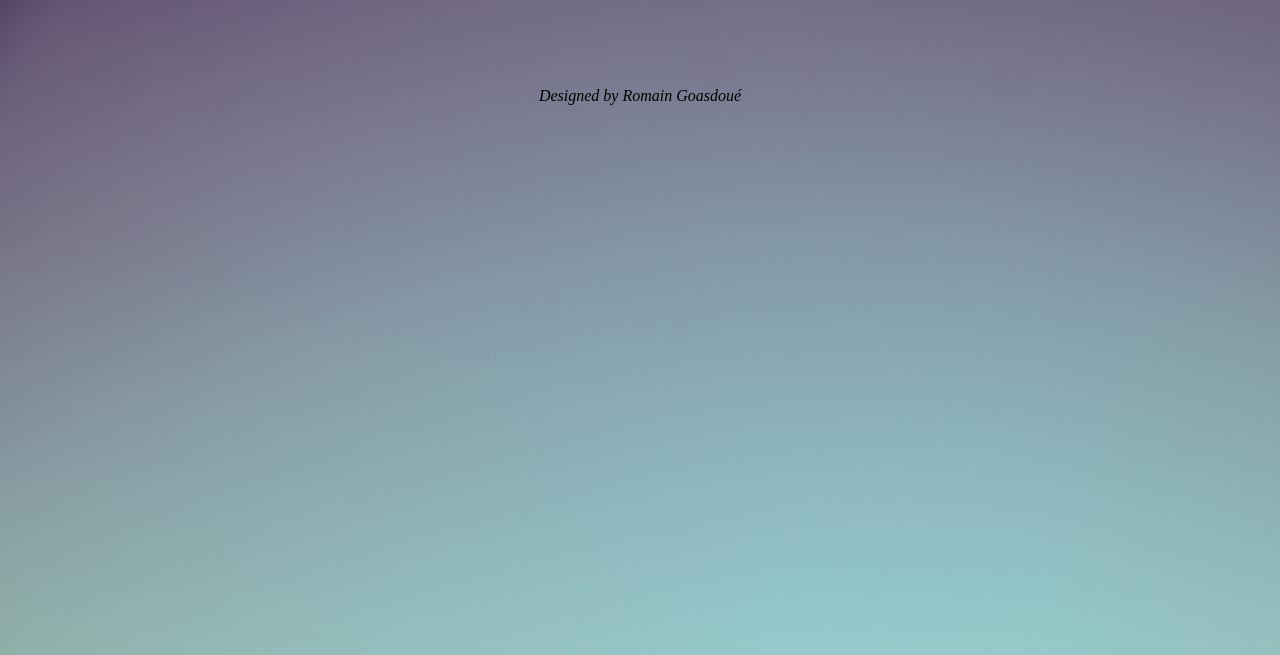
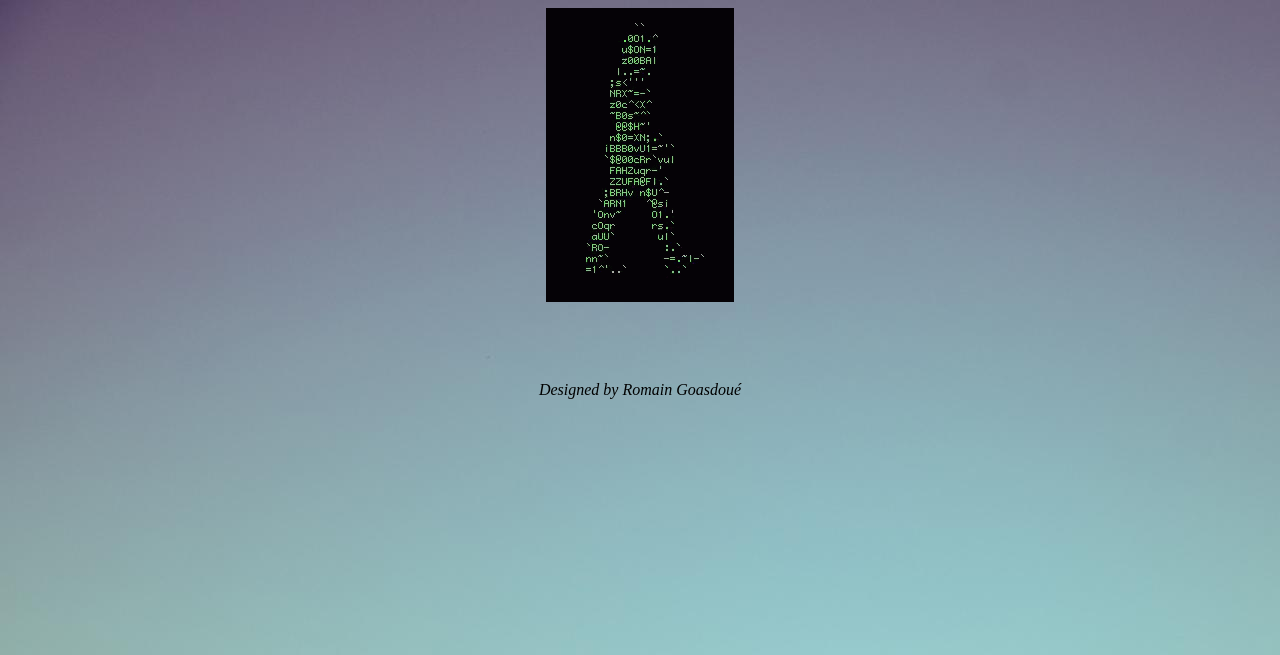
Before and after one commit to RomainGsd/romaingsd.github.io, a PHP site: page /HTML/Contact.html in a window 1280 px wide. Shown: the top 655 px of the page. Run offline with PHP 8.4, Linux system fonts and the light colour scheme.

Commit message:
please_wait

```diff
--- a/CSS/Style.css
+++ b/CSS/Style.css
@@ -50,6 +50,13 @@
   float: right;
 }
 
+.center_pic
+{
+    display: block;
+    margin-left: auto;
+    margin-right: auto;
+}
+
 header
 {
   display: flex;
@@ -62,7 +69,6 @@ body
 {
   background-image: url('Imgs/bckgd.jpg');
   background-repeat: no-repeat;
-  background-attachment: fixed;
   /*background: #1b1f22;*/
 }
 
--- a/HTML/Contact.html
+++ b/HTML/Contact.html
@@ -7,6 +7,7 @@
 </head>
 
 <body>
+  <img class="center_pic" src="../CSS/Imgs/running.gif" alt="Chantier en cours" title="Chantier en cours" />
   <footer>
     <p>Designed by Romain Goasdoué</p>
   </footer>
--- a/HTML/Projects.html
+++ b/HTML/Projects.html
@@ -7,6 +7,7 @@
 </head>
 
 <body>
+  <img class="center_pic" src="../CSS/Imgs/running.gif" alt="Chantier en cours" title="Chantier en cours" />
   <footer>
     <p>Designed by Romain Goasdoué</p>
   </footer>
```
Also changed, not shown: CSS/Imgs/running.gif (added).
